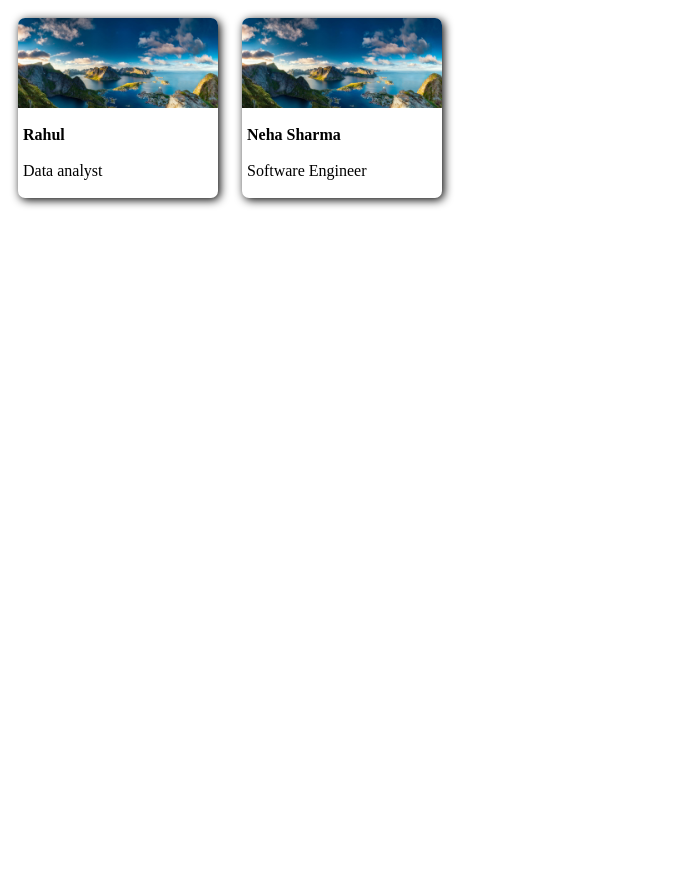
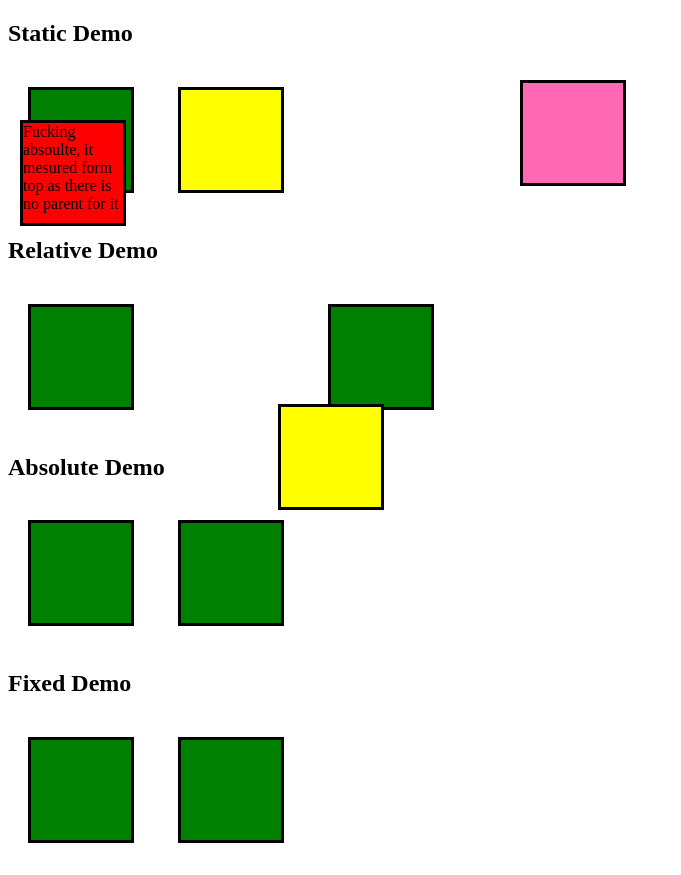
Before and after one commit to Sorata-kanda/web-dev-story, a plain HTML site: page day - 8/index.html in a window 1280 px wide. Shown: the whole page, without its empty margins (0-681 px from the left). Before the commit the page ends 800 px from the top, so only its background shows below. Drawn offline with Linux system fonts and the light colour scheme.

Commit message:
day-8 complteted [pract remaining]

```diff
--- a/day - 8/index.html
+++ b/day - 8/index.html
@@ -44,14 +44,44 @@
 
 
       <!-- Part -5 -->
-    <div id="main">
+    <!-- <div id="main">
         <div id="M1" class="same"></div>
         <div id="M2" class="same"> <br><h4>Rahul</h4> <br> Data analyst</div>
     </div>
     <div id="main1">
         <div id="M11" class="same"></div>
         <div id="M22" class="same"><br><h4>Neha Sharma</h4> <br>Software Engineer</div>
-    </div>
+    </div> -->
+
+
+
+    <!-- Part - 6 // position properties-->
+    <section>
+    <h2>Static Demo</h2>
+    <div></div>
+    <div id="Static"></div>
+    </section>
+
+    <section>
+        <h2>Relative Demo</h2>
+        <div></div>
+        <div id="Relative"></div>
+        <div></div>
+    </section>
+
+    <section>
+        <h2>Absolute Demo</h2>
+        <div></div>
+        <div id="absolute">Fucking absoulte, it mesured form top as there is no parent for it </div>
+        <div></div>
+    </section>
+
+    <section>
+        <h2>Fixed Demo</h2>
+        <div></div>
+        <div id="Fixed"></div>
+        <div></div>
+    </section>
 
 </body>
 </html>
--- /dev/null
+++ b/day - 8/practice.css
@@ -0,0 +1,43 @@
+#background{
+    background-color: white;
+    height: 300px;
+    width: 300px;
+
+}
+#big_circle{
+    background-color: rgb(255, 170, 0);
+    height: 99%;
+    width: 99%;
+    border-radius: 50%;
+}
+.eyes{
+    height: 50px;
+    width: 50px;
+    background-color: black;
+    border-radius: 50%;
+    display: inline-block;
+}
+#eye1{
+    position: relative;
+    top: 60px;
+    left: 50px;
+    right: 20px;
+}
+#eye2{
+    position: relative;
+    top: 60px;
+    left: 130px;
+}
+#smile{
+    height: 70px;
+    width: 150px;
+    background-color: rgb(161, 3, 3);
+    border-bottom-left-radius: 50%;
+    border-bottom-right-radius: 50%;
+    position: relative;
+    top: 110px;
+    left: 65px;
+}
+body{
+    background-color: black;
+}
--- a/day - 8/style.css
+++ b/day - 8/style.css
@@ -93,7 +93,7 @@ div:nth-of-type(3n){
 
 /* Part -5 */
 
-#main, #main1{
+/* #main, #main1{
     height: 180px;
     width: 200px;
     display: inline-block;
@@ -102,7 +102,7 @@ div:nth-of-type(3n){
     box-shadow: 2px 2px 10px black;
     transition:  box-shadow 1s;
     /* border: 2px solid black; */
-}
+/* }
 
 
 #M1,#M11{
@@ -126,4 +126,44 @@ h4 {
 }
 #main:hover, #main1:hover {
     box-shadow: 4px 4px 30px;
+} */
+
+
+
+
+
+
+/* Part -6 */
+div{
+    height: 100px;
+    width: 100px;
+    background-color: green;
+    text-align: cneter;
+    border: 3px solid black;
+    margin: 20px;
+    display: inline-block;
 }
+
+#Static{
+    background-color: yellow;
+    /* position: static;  this will make it fixed on that place */
+
+}
+#Relative{
+    position: relative;
+    top: 100px;
+    left: 100px;
+    background-color: yellow;
+}
+#absolute{
+    position: absolute;
+    top: 100px;
+    left: 00px;
+    background-color: red;
+}
+#Fixed{
+    position: fixed;
+    top: 60px;
+    left: 500px;
+    background-color: hotpink;
+}
```
Also changed, not shown: day - 8/prractice.html (added, +18 -0 lines).
